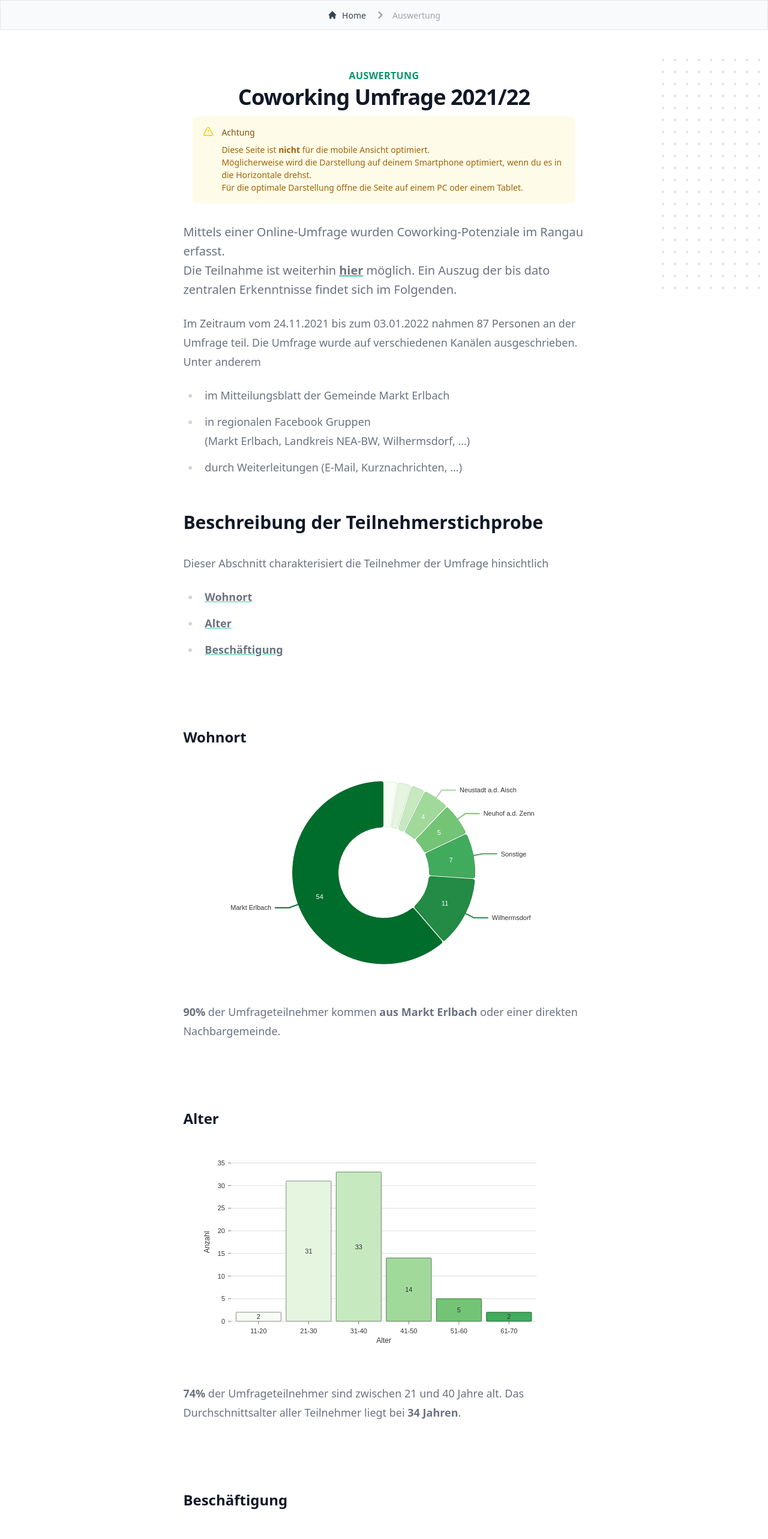
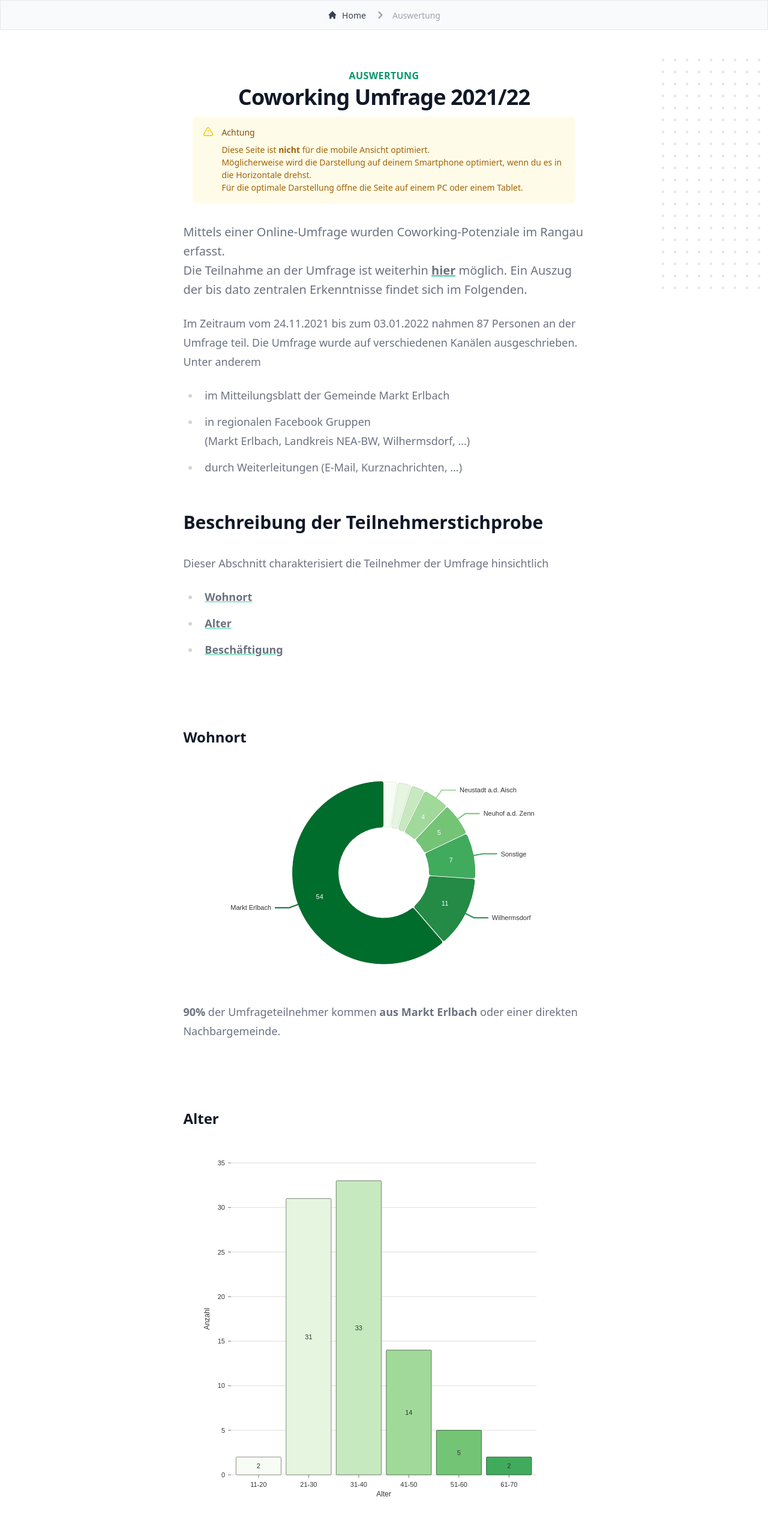
Before and after one commit to Lars147/rangau-cowork-webpage, a Next.js app: page /auswertung in a window 1280 px wide. Shown: the top 2566 px of the page at 60% size. Built offline with nearby package versions, Linux system fonts and the light colour scheme.

Commit message:
customized chart labels

```diff
--- a/src/components/Charts.tsx
+++ b/src/components/Charts.tsx
@@ -30,9 +30,11 @@ export function GreenPie({
   colors = { scheme: 'greens' },
   margin = { top: 40, right: 80, bottom: 40, left: 80 },
   legendPosition = 'top-left',
+  customValueFormat = '',
   hideLegend = false,
 }: {
   data: any;
+  customValueFormat?: string;
   colors?: any;
   margin?: any;
   legendPosition?: CustomLegendAnchor;
@@ -47,6 +49,7 @@ export function GreenPie({
       cornerRadius={3}
       activeOuterRadiusOffset={8}
       colors={colors}
+      valueFormat={(d) => `${d}${customValueFormat}`}
       borderWidth={1}
       borderColor={{ from: 'color', modifiers: [['darker', 0.2]] }}
       arcLinkLabelsSkipAngle={10}
@@ -97,6 +100,8 @@ export function GreenBar({
   indexBy,
   axisBottom,
   axisLeft,
+  customValueFormat = '',
+  label = 'formattedValue',
   colors = { scheme: 'greens' },
   margin = { top: 40, right: 80, bottom: 80, left: 80 },
 }: {
@@ -105,6 +110,8 @@ export function GreenBar({
   indexBy: any;
   axisBottom: any;
   axisLeft: any;
+  customValueFormat?: string;
+  label?: any;
   colors?: any;
   margin?: any;
 }) {
@@ -116,12 +123,14 @@ export function GreenBar({
       theme={{
         fontSize: 14,
       }}
+      valueFormat={(d) => `${d}${customValueFormat}`}
       colors={colors}
       colorBy="indexValue"
       borderRadius={1}
       borderWidth={1}
       borderColor={{ from: 'color', modifiers: [['darker', 1.6]] }}
       margin={margin}
+      label={label}
       axisBottom={axisBottom}
       axisLeft={axisLeft}
     />
--- a/src/pages/auswertung.tsx
+++ b/src/pages/auswertung.tsx
@@ -460,7 +460,7 @@ const Evaluation = () => {
             <p className="mt-8 text-xl text-gray-500 leading-8">
               Mittels einer Online-Umfrage wurden Coworking-Potenziale im Rangau
               erfasst. <br />
-              Die Teilnahme ist weiterhin{' '}
+              Die Teilnahme an der Umfrage ist weiterhin{' '}
               <LinkInPage
                 href="https://docs.google.com/forms/d/e/1FAIpQLSeOwEoOFLSm8ROR5Np8E2EsB9RHY7bSZU5cRtRQ0D71l5GuCA/viewform?usp=sf_link"
                 target="_blank"
@@ -517,7 +517,7 @@ const Evaluation = () => {
             </div>
             <div id="residence" className="pt-12">
               <h3>Wohnort</h3>
-              <div className="h-96">
+              <div className="h-72 xl:h-96">
                 <GreenPie data={dataResidentPie} hideLegend={true} />
               </div>
               <p>
@@ -528,7 +528,7 @@ const Evaluation = () => {
             </div>
             <div id="age" className="pt-12">
               <h3>Alter</h3>
-              <div className="h-96">
+              <div className="h-[40rem]">
                 <GreenBar
                   data={dataAgeBar}
                   keys={['Anzahl']}
@@ -559,7 +559,7 @@ const Evaluation = () => {
             </div>
             <div id="employment" className="pt-12">
               <h3>Beschäftigung</h3>
-              <div className="h-96">
+              <div className="h-72 xl:h-96">
                 <GreenPie data={dataEmploymentPie} hideLegend={true} />
               </div>
               <p>
@@ -630,6 +630,8 @@ const Evaluation = () => {
                   data={dataSatisfactionBar1}
                   keys={['Anteil']}
                   indexBy={'SatisfactionCategory'}
+                  customValueFormat="%"
+                  label={(d) => `${d.value}%`}
                   axisBottom={{
                     tickSize: 5,
                     tickPadding: 5,
@@ -659,6 +661,8 @@ const Evaluation = () => {
                   data={dataSatisfactionBar2}
                   keys={['Anteil']}
                   indexBy={'label'}
+                  customValueFormat="%"
+                  label={(d) => `${d.value}%`}
                   axisBottom={{
                     tickSize: 5,
                     tickPadding: 5,
@@ -688,7 +692,7 @@ const Evaluation = () => {
             </div>
             <div id="interest-coworking" className="pt-12">
               <h3>Interesse bzgl. Coworking-Nutzung</h3>
-              <div className="h-96">
+              <div className="h-72 xl:h-96">
                 <GreenPie
                   data={dataCoworkingPie}
                   colors={[nivoGreensReversed[0], nivoGreensReversed[4]]}
@@ -708,6 +712,7 @@ const Evaluation = () => {
                   data={dataWorkingActivityPie}
                   colors={nivoGreensReversed}
                   hideLegend={true}
+                  customValueFormat="%"
                 />
               </div>
               <p>
@@ -722,7 +727,7 @@ const Evaluation = () => {
             </div>
             <div id="expectations-coworking" className="pt-12">
               <h3>Erwartungen an Coworking</h3>
-              <div className="h-96">
+              <div className="h-72 xl:h-96">
                 <GreenPie
                   data={dataExpectationsCoworkingPie}
                   legendPosition="bottom-left"
@@ -739,7 +744,7 @@ const Evaluation = () => {
             </div>
             <div id="support-employeer" className="pt-12">
               <h3>Unterstützung durch Arbeitgeber für mobiles Arbeiten</h3>
-              <div className="h-96">
+              <div className="h-72 xl:h-96">
                 <GreenPie
                   data={dataSupportEmployeerPie}
                   colors={[
@@ -748,6 +753,7 @@ const Evaluation = () => {
                     nivoGreensReversed[5],
                   ]}
                   hideLegend={true}
+                  customValueFormat="%"
                 />
               </div>
               <p>
```
